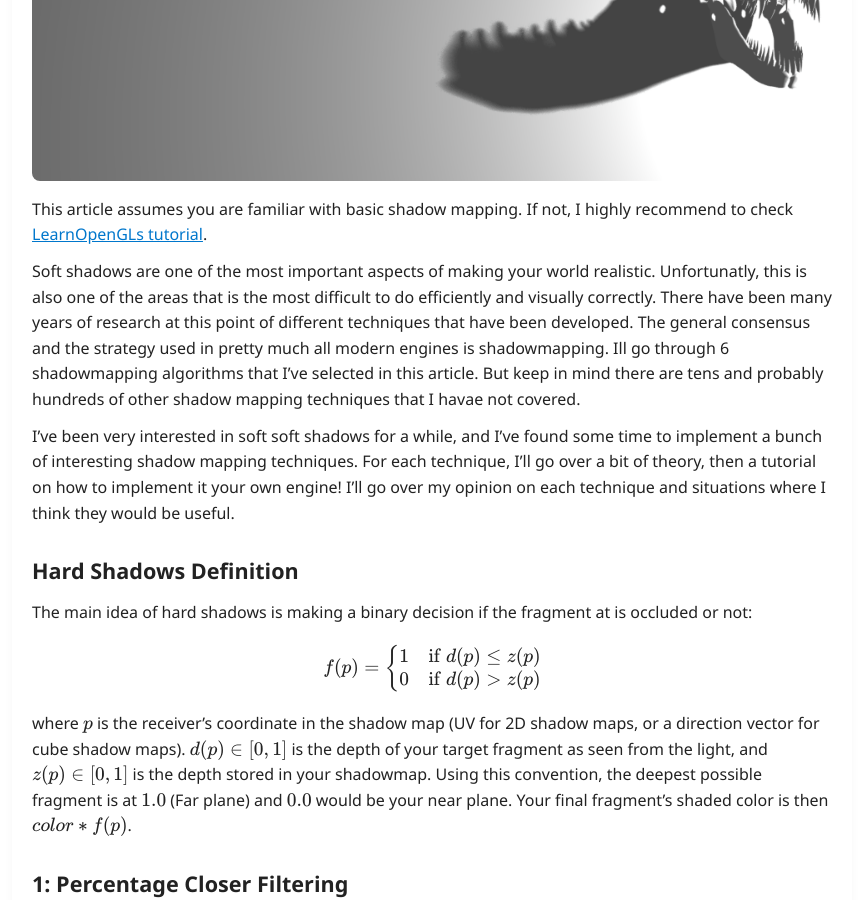
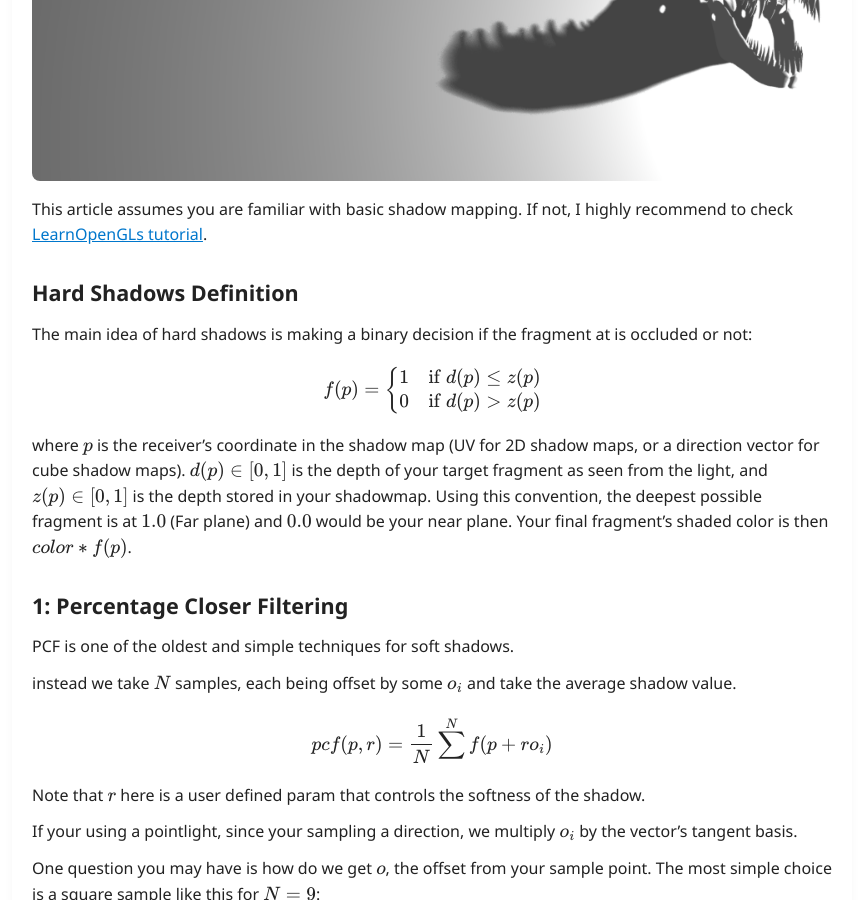
Before and after one commit to kai-z99/kai-z99.github.io, a Jekyll site: the page built from _posts/2026-01-27-implementing-pcss.md, in a window 1280 px wide and 900 px high, scrolled down 532 px. Shown: the whole window, without its empty margins (208-1071 px from the left). Built offline with Jekyll 4.4.1, drawn with Linux system fonts in a browser that asks for light colours.

Commit message:
Update pcss blog

```diff
--- a/_posts/2026-01-27-implementing-pcss.md
+++ b/_posts/2026-01-27-implementing-pcss.md
@@ -10,10 +10,6 @@ author: Kai Zhang
 </figure>
 
 This article assumes you are familiar with basic shadow mapping. If not, I highly recommend to check [LearnOpenGLs tutorial](https://learnopengl.com/Advanced-Lighting/Shadows/Shadow-Mapping).
-
-Soft shadows are one of the most important aspects of making your world realistic. Unfortunatly, this is also one of the areas that is the most difficult to do efficiently and visually correctly. There have been many years of research at this point of different techniques that have been developed. The general consensus and the strategy used in pretty much all modern engines is shadowmapping. Ill go through 6 shadowmapping algorithms that I've selected in this article. But keep in mind there are tens and probably hundreds of other shadow mapping techniques that I havae not covered.
-
-I've been very interested in soft soft shadows for a while, and I've found some time to implement a bunch of interesting shadow mapping techniques. For each technique, I'll  go over a bit of theory, then a tutorial on how to implement it your own engine! I'll go over my opinion on each technique and situations where I think they would be useful.
 
 
 ## Hard Shadows Definition
```
